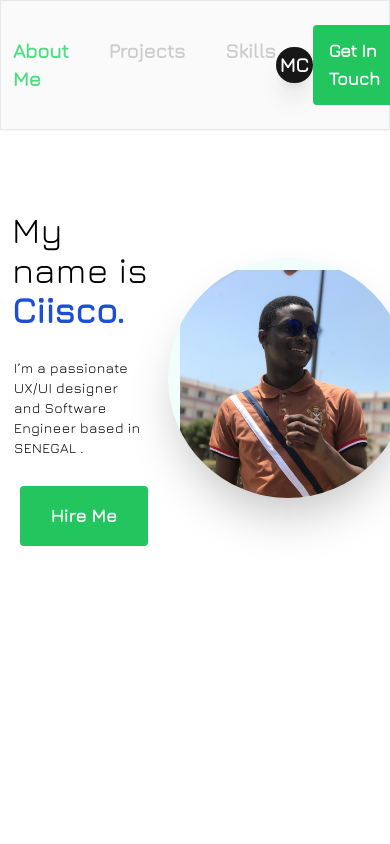
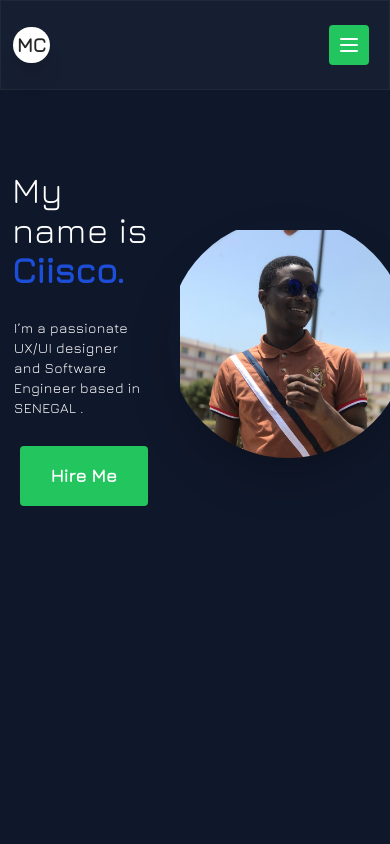
Before and after one commit to MahomedCissokho/real-portfolio, a React (Vite) app: page /#about-me in a window 390 px wide. Shown: the top 844 px of the page. Built offline with nearby package versions, Linux system fonts and the light colour scheme.

Commit message:
some changes

```diff
--- a/src/App.jsx
+++ b/src/App.jsx
@@ -11,7 +11,7 @@ import Header from "./components/Header.jsx";
 
 function App() {
 
-    const [darkMode, setDarkMode] = useState(false)
+    const [darkMode, setDarkMode] = useState(true)
     const [loading, setLoading] = useState(true)
 
     const toggleDarkMode = () => {
--- a/src/components/Header.jsx
+++ b/src/components/Header.jsx
@@ -3,47 +3,90 @@ import { HashLink as Link } from "react-router-hash-link";
 import { useLocation } from "react-router-dom";
 import { useEffect } from "react";
 
-const Header = ({darkMode, toggleDarkMode}) => {
+
+import { useState } from "react";
+
+const Header = ({ darkMode, toggleDarkMode }) => {
     const location = useLocation();
     const { hash } = location;
 
+    const [isMenuOpen, setIsMenuOpen] = useState(false);
 
     const isCurrent = (path) => {
+        console.log(hash, path)
         return hash.includes(path);
     };
 
-
     useEffect(() => {
         if (!hash) {
-            window.location.hash = '#about-me';
+            window.location.hash = "#about-me";
         }
-    // eslint-disable-next-line react-hooks/exhaustive-deps
+        // eslint-disable-next-line react-hooks/exhaustive-deps
     }, []);
 
     return (
         <div className={`w-screen border shadow-sm bg-gray-400/5 ${darkMode && "dark border-gray-800"}`}>
-
-            <div className='flex items-center justify-between max-w-6xl px-3 py-6 mx-auto'>
-                <div className='flex space-x-10 text-xl text-[#ccc] font-semibold'>
-                    <Link to='#about-me' className={`font-bold ${isCurrent('#about-me') ? 'text-green-400' : ''}  transition-all duration-300 hover:text-green-400`}>
+            <div className="flex items-center justify-between max-w-6xl px-3 py-6 mx-auto">
+                <div className="sm:flex space-x-10 text-xl text-[#ccc] font-semibold hidden">
+                    <Link
+                        to="#about-me"
+                        className={`font-bold ${isCurrent("#about-me") ? "text-green-400" : ""} transition-all duration-300 hover:text-green-400 max-sm:text-lg`}
+                    >
                         About Me
                     </Link>
-                    <Link to='#projects' className={`transition-all duration-300 ${isCurrent('#projects') ? 'text-green-400' : ''} hover:text-green-400`}>
+                    <Link
+                        to="#projects"
+                        className={`transition-all duration-300 ${isCurrent("#projects") ? "text-green-400" : ""} hover:text-green-400 max-sm:text-lg`}
+                    >
                         Projects
                     </Link>
-                    <Link to='#skills' className={`hover:text-green-400 transition-all duration-300 ${isCurrent('#skills') ? 'text-green-400' : ''}`}>
+                    <Link
+                        to="#skills"
+                        className={`hover:text-green-400 transition-all duration-300 ${isCurrent("#skills") ? "text-green-400" : ""} max-sm:text-lg`}
+                    >
                         Skills
                     </Link>
                 </div>
-                <div className='flex self-center transition-all duration-200 rounded-full shadow-xl cursor-pointer bg-neutral-900 hover:bg-neutral-800 hover:scale-110 '>
-                    <span className='p-1 text-xl font-bold text-center text-white rounded-full dark:text-neutral-800 dark:bg-white' onClick={toggleDarkMode}>MC</span>
+                <div className="flex self-center transition-all duration-200 rounded-full shadow-xl cursor-pointer bg-neutral-900 hover:bg-neutral-800 hover:scale-110">
+                    <span className="p-1 text-xl font-bold text-center text-white rounded-full dark:text-neutral-800 dark:bg-white" onClick={toggleDarkMode}>
+                        MC
+                    </span>
                 </div>
-                <div className='flex self-center text-lg font-bold text-white transition-all duration-300 bg-green-500 rounded justify-self-center hover:bg-green-500/90 '>
-                    <Link className='px-4 py-3 font-bold' to="https://www.esp.sn">
+                <div className="self-center hidden text-lg font-bold text-white transition-all duration-300 bg-green-500 rounded sm:flex justify-self-center hover:bg-green-500/90 ">
+                    <Link className="px-4 py-3 font-bold max-sm:text-lg" to="https://www.esp.sn">
                         Get In Touch
                     </Link>
                 </div>
-        </div>
+                <div className="flex self-center mr-2 text-lg font-bold text-white transition-all duration-300 bg-green-500 rounded justify-self-center hover:bg-green-500/90 sm:hidden">
+                    <button className="p-2" onClick={() => setIsMenuOpen(!isMenuOpen)}>
+                        <svg className="w-6 h-6 text-white" fill="none" stroke="currentColor" viewBox="0 0 24 24" xmlns="http://www.w3.org/2000/svg">
+                            <path strokeLinecap="round" strokeLinejoin="round" strokeWidth="2" d="M4 6h16M4 12h16M4 18h16"></path>
+                        </svg>
+                    </button>
+                </div>
+            </div>
+            {isMenuOpen && (
+                <div className="flex flex-col px-3 py-6 mx-auto space-y-4 sm:hidden">
+                    <Link
+                        to="#about-me"
+                        className={`font-bold  text-gray-400/60 ${isCurrent("#about-me") ? "text-green-400" : ""} transition-all duration-300 hover:text-green-400 max-sm:text-lg`}
+                    >
+                        About Me
+                    </Link>
+                    <Link
+                        to="#projects"
+                        className={`text-gray-400/60 font-bold transition-all duration-300 ${isCurrent("#projects") ? "text-green-400" : ""} hover:text-green-400 max-sm:text-lg`}
+                    >
+                        Projects
+                    </Link>
+                    <Link
+                        to="#skills"
+                        className={`text-gray-400/60 font-bold hover:text-green-400 transition-all duration-300 ${isCurrent("#skills") ? "text-green-400" : ""} max-sm:text-lg`}
+                    >
+                        Skills
+                    </Link>
+                </div>
+            )}
         </div>
     );
 };
--- a/src/components/Skills.jsx
+++ b/src/components/Skills.jsx
@@ -3,20 +3,20 @@ import { SkillBar } from "react-skills"
 const Skills = () => {
 
   return(
-      <div className='max-w-6xl mx-auto px-3 flex flex-col justify-center mt-6'>
+      <div className='flex flex-col justify-center max-w-6xl px-3 mx-auto mt-6'>
           <div className='flex flex-col'>
               <span className="w-0.5 rotate-90 h-10  left-6 relative bg-gray-700"></span>
-              <h2 className='text-neutral-800 md:text-3xl text-2xl font-extrabold dark:text-white pb-5'>Skills</h2>
-              <div className='flex md:flex-row flex-col gap-10 px-10 tracking-wide leading-relaxed items-center'>
-                  <cite className='md:w-7/12 text-gray-800 md:text-xl sm:text-lg dark:text-gray-500'> {" Easy is not a option..  No days off..  Never Quit.. Be Fearless.. Talent you have Naturally.. Skill is only developed by hours and hours of Work . "}</cite>
-                  <span className='font-bold  sm:text-lg md:text-xl dark:text-white'>- Usain BOLT</span>
+              <h2 className='pb-5 text-2xl font-extrabold text-neutral-800 md:text-3xl dark:text-white'>Skills</h2>
+              <div className='flex flex-col items-center gap-10 px-10 leading-relaxed tracking-wide md:flex-row'>
+                  <cite className='text-gray-800 md:w-7/12 md:text-xl sm:text-lg dark:text-gray-500'> {" Easy is not a option..  No days off..  Never Quit.. Be Fearless.. Talent you have Naturally.. Skill is only developed by hours and hours of Work . "}</cite>
+                  <span className='font-bold sm:text-lg md:text-xl dark:text-white'>- Usain BOLT</span>
               </div>
           </div>
-          <div className='flex sm:flex-row flex-col justify-center sm:-mt-64 mt-20 items-center md:gap-10 gap-20 px-3'>
-              <div className='sm:w-3/6 w-full '>
+          <div className='flex flex-col items-center justify-center gap-20 px-3 mt-20 sm:flex-row sm:-mt-64 md:gap-10'>
+              <div className='w-full sm:w-3/6 '>
                   <span className="w-0.5 rotate-90 h-20 -mb-8 bg-gray-700"></span>
                   <h2 className='text-xl font-bold dark:text-white'>- Main Skills</h2>
-                  <div className='mt-10 sm:w-72 md:w-96 grid grid-cols-2 grid-rows-2 gap-16'>
+                  <div className='grid grid-cols-2 grid-rows-2 gap-16 mt-10 sm:w-72 md:w-96'>
                       <CircularProgressbarWithChildren
                           value={65}
                            styles={buildStyles({
@@ -27,7 +27,7 @@ const Skills = () => {
                           <div className='font-semibold  md:text-xl pb-2 text-[#208FB2] '>
                               REACT
                           </div>
-                          <div className='font-semibold  dark:text-white'>
+                          <div className='font-semibold dark:text-white'>
                               65%
                           </div>
                       </CircularProgressbarWithChildren>
@@ -53,7 +53,7 @@ const Skills = () => {
                               strokeLinecap: "butt"
                           })}>
                           <div className='font-semibold md:text-xl pb-2 text-[#208FB2] '>
-                              JavaScript
+                              NodeJs
                           </div>
                           <div className='font-semibold dark:text-white '>
                               60%
@@ -67,7 +67,7 @@ const Skills = () => {
                               strokeLinecap: "butt"
                           })}>
                           <div className='font-semibold md:text-xl pb-2 text-[#208FB2] '>
-                              NodeJs
+                              Scripting
                           </div>
                           <div className='font-semibold dark:text-white'>
                               55%
@@ -78,12 +78,12 @@ const Skills = () => {
               <div className='h-[53rem] md:w-3/6 w-full sm:mt-[25rem]'>
                   <span className="w-0.5 rotate-90 h-20 -mb-8 bg-gray-700"></span>
                   <h2 className='text-xl font-bold dark:text-white'>- Mixed Skills</h2>
-                  <div className='mt-10 flex flex-col gap-5'>
+                  <div className='flex flex-col gap-5 mt-10'>
                       <SkillBar name="PHP" level={55} color="#56DC95" />
-                      <SkillBar name="Mysql" level={55} color="#56DC95" />
-                      <SkillBar name="Java SE" level={70} color="#56DC95" />
-                      <SkillBar name="MongoDB" level={50} color="#56DC95" />
-                      <SkillBar name="Supabase" level={60} color="#56DC95" />
+                      <SkillBar name="Mysql & Mongo" level={70} color="#56DC95" />
+                      <SkillBar name="C, Java" level={70} color="#56DC95" />
+                      <SkillBar name="Bash, Python" level={60} color="#56DC95" />
+                      <SkillBar name="Express" level={60} color="#56DC95" />
                       <SkillBar name="Firebase" level={50} color="#56DC95" />
                       <SkillBar name="Figma" level={60} color="#56DC95" />
                       <SkillBar name="UML" level={60} color="#56DC95" />
```
